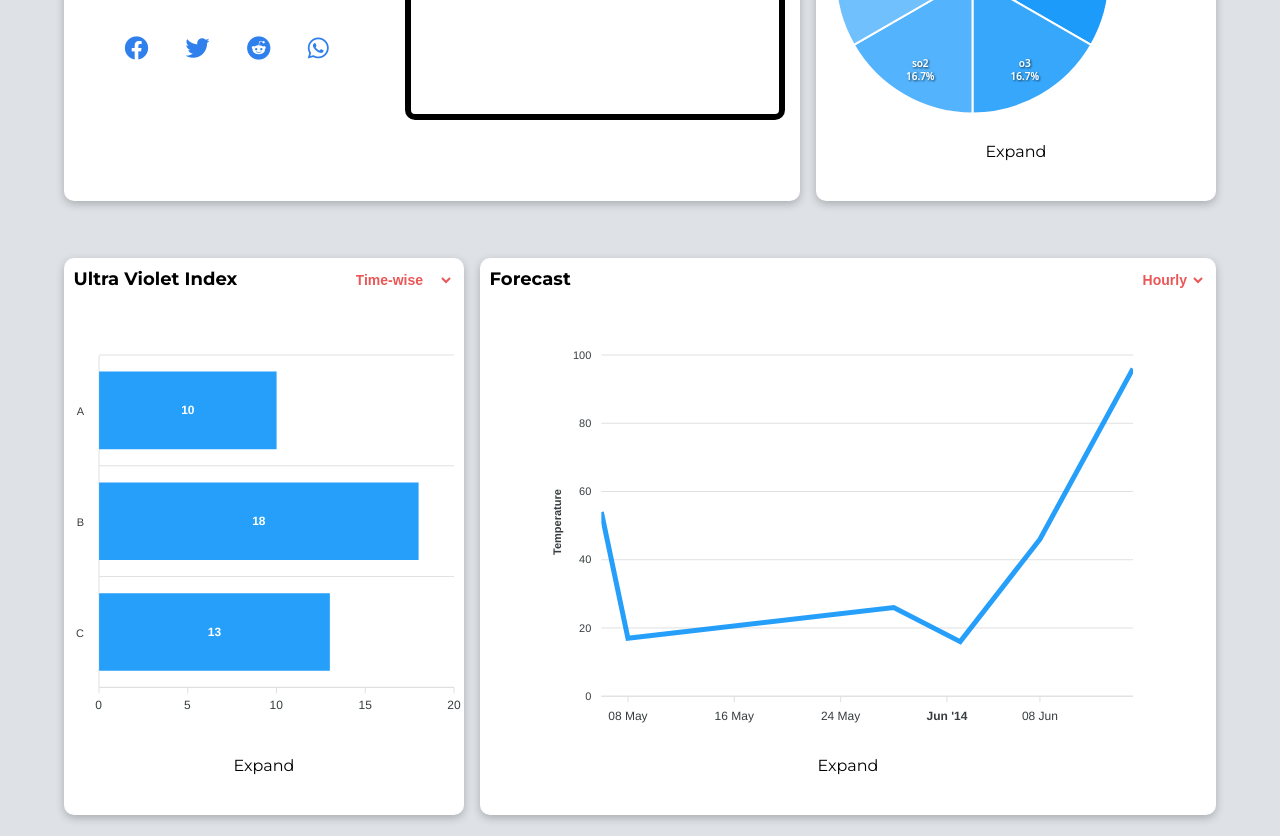
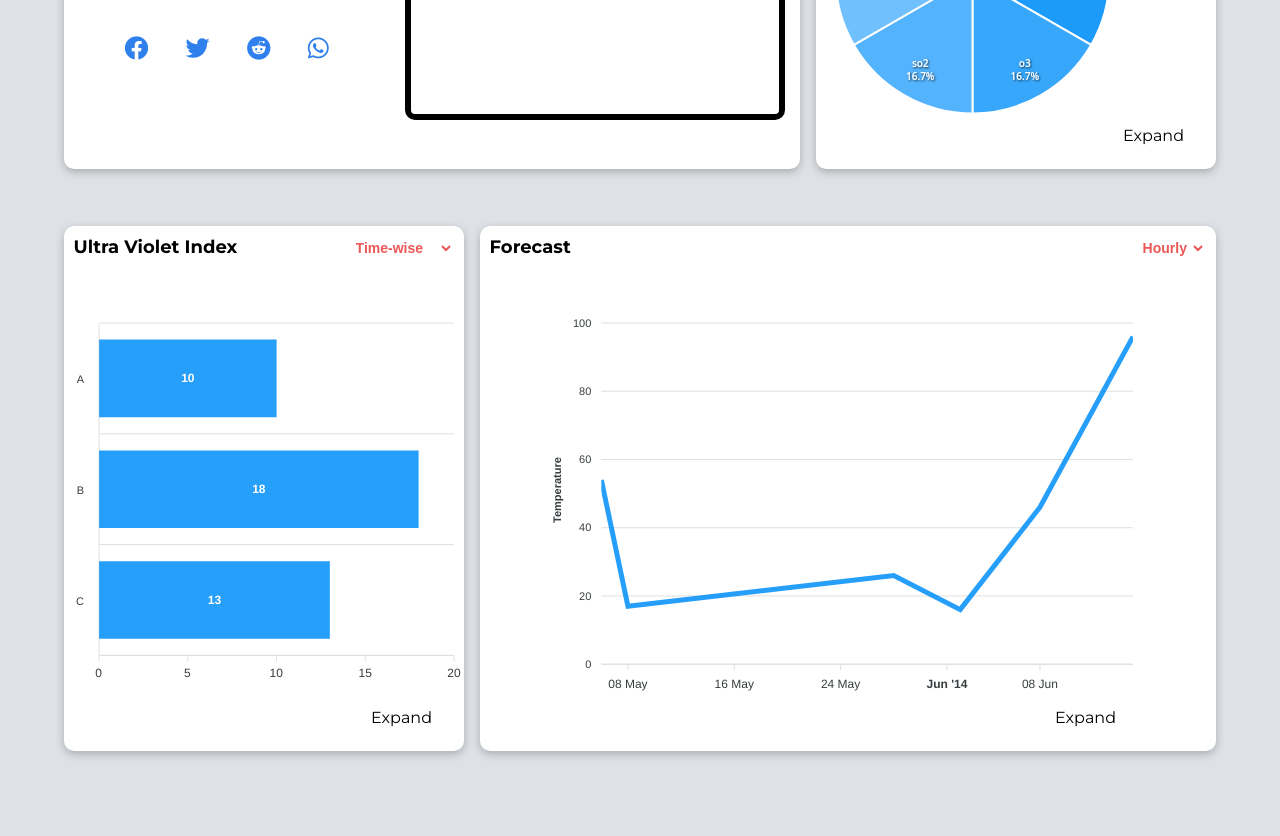
Before and after one commit to architbaurai/gdsc-task, a React (Create React App) app: page / in a window 1280 px wide. Shown: the part 360-1196 px from the top of the page. After the commit the page ends 1132 px from the top, so only its background shows below. Built offline with nearby package versions, Linux system fonts and the light colour scheme; no server answers.

Commit message:
styled expand button

```diff
--- a/src/App.jsx
+++ b/src/App.jsx
@@ -251,13 +251,15 @@ function PiChart({symbol, piMan, overlay, setOverlayState}){
       }]
     }
 
-  return <>
+  return <div>
     <Chart options={options} series = {series} type={piMan} height={'400px'} width = {'400px'}/>
-    <p className='exp-button' onClick={()=>{
+    <div className="exp-container">
+      <span className='exp-button' onClick={()=>{
         if(overlay===""){setOverlayState(prev=>{prev.set("overlay","pi"); return prev;})}
         else{setOverlayState(prev=>{prev.set("overlay",""); return prev;})}
-      }}>Expand</p>
-  </>
+        }}>Expand</span>
+    </div>
+  </div>
 }
 
 function LineChart({symbol, lineMan, overlay, setOverlayState}){
@@ -377,13 +379,15 @@ function LineChart({symbol, lineMan, overlay, setOverlayState}){
 })
 
 
-  return<>
+  return <div>
     <Chart options={options} series = {series} type="line" height={'400px'} width = {'700px'}/>
-    <p className='exp-button' onClick={()=>{
+    <div className="exp-container">
+      <span className='exp-button' onClick={()=>{
         if(overlay===""){setOverlayState(prev=>{prev.set("overlay","line"); return prev;})}
         else{setOverlayState(prev=>{prev.set("overlay",""); return prev;})}
-      }}>Expand</p>
-  </>
+        }}>Expand</span>
+    </div>
+  </div>
 }
 
 
@@ -480,13 +484,15 @@ function BarChart({symbol, barMan, overlay, setOverlayState}){
   })
 
 
-  return <>
+  return <div>
     <Chart options={options} series = {series} type="bar" height={'400px'} width={'400px'}/>
-    <p className='exp-button' onClick={()=>{
+    <div className="exp-container">
+      <span className='exp-button' onClick={()=>{
         if(overlay===""){setOverlayState(prev=>{prev.set("overlay","bar"); return prev;})}
         else{setOverlayState(prev=>{prev.set("overlay",""); return prev;})}
-      }}>Expand</p>
-  </>
+        }}>Expand</span>
+    </div>
+  </div>
 }
 
 
--- a/src/style.css
+++ b/src/style.css
@@ -271,3 +271,13 @@ header button:hover{
     transform: translate(-50%,-50%);
     z-index: 2;
 }
+
+.exp-container{
+    display: flex;
+    justify-content: flex-end;
+    width: 100%;
+}
+
+.exp-container span{
+    margin: 0em 2em;
+}
```
Lines whose indentation alone changed are shown as unchanged.
